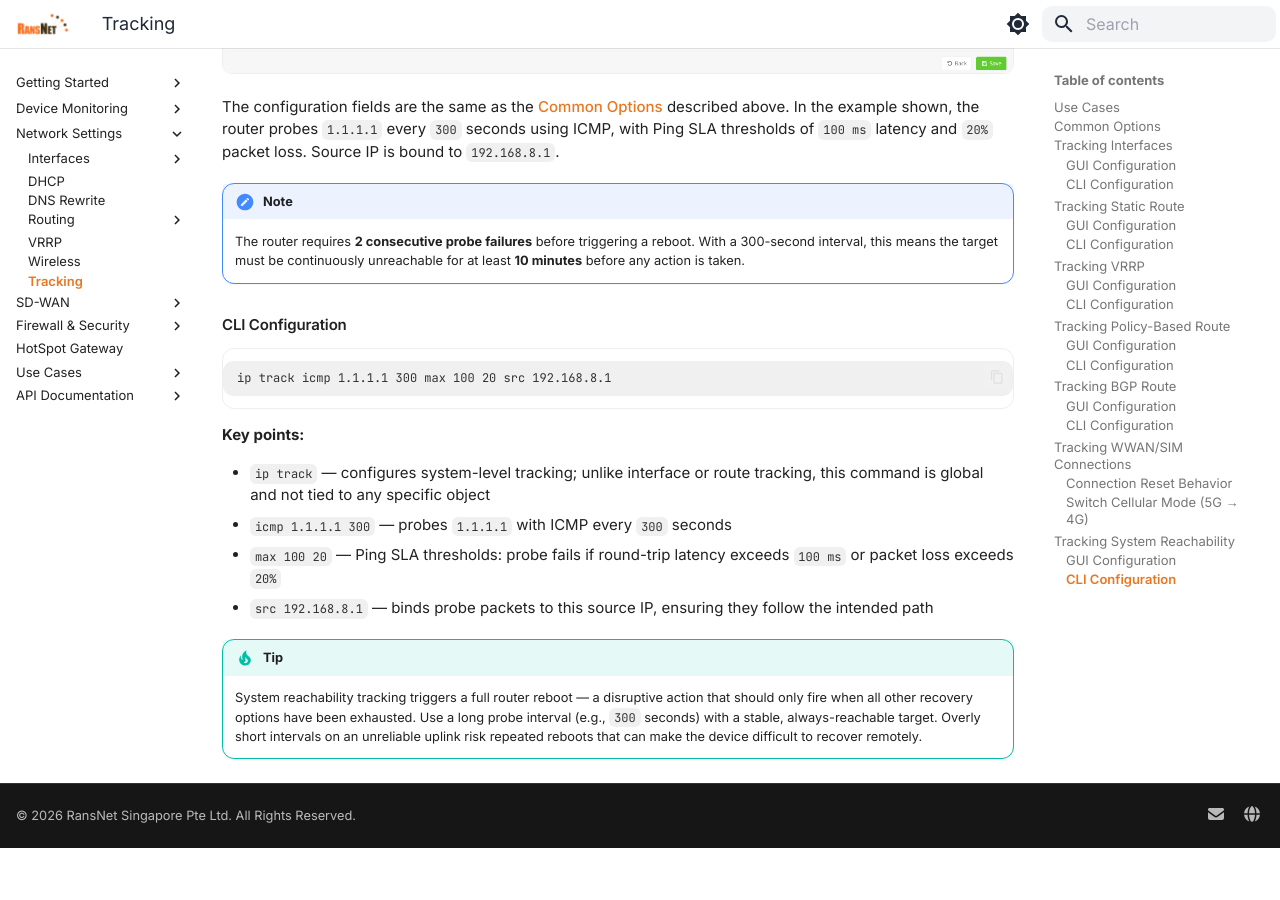
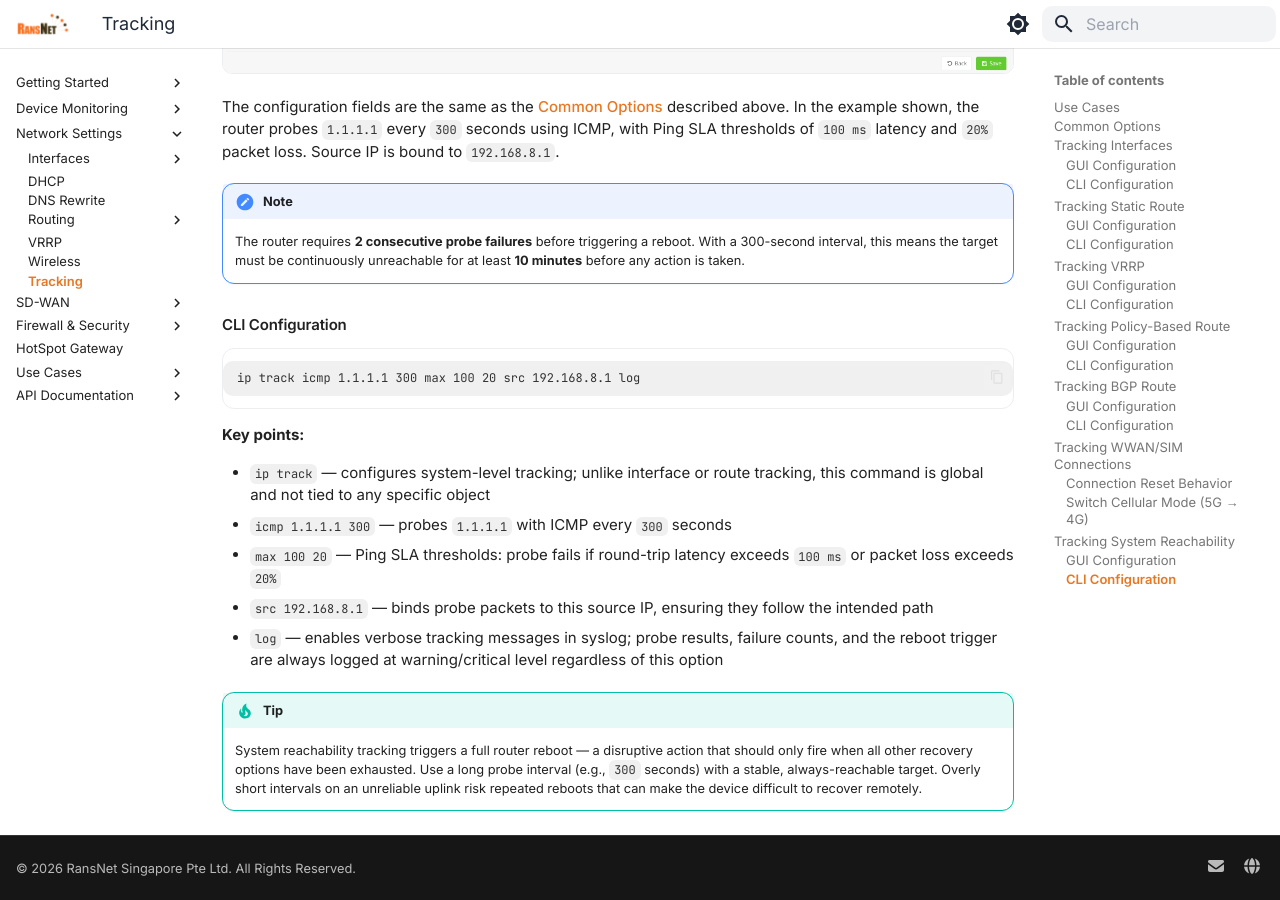
Before and after one commit to RansNet/docs, an MkDocs documentation site: the page built from docs/config/tracking.md, in a window 1280 px wide and 900 px high, scrolled down 8658 px. Built offline with MkDocs 1.6.1 and Material for MkDocs 9.7.7, drawn with Linux system fonts in a browser that asks for light colours; before the commit the page ends 9506 px from its top, so only the background shows below that.

Commit message:
Update tracking.md

````diff
--- a/docs/config/tracking.md
+++ b/docs/config/tracking.md
@@ -242,7 +242,7 @@ The configuration fields are the same as the [Common Options](#common-options) d
 ### CLI Configuration
 
 ```
-ip track icmp 1.1.1.1 300 max 100 20 src 192.168.8.1
+ip track icmp 1.1.1.1 300 max 100 20 src 192.168.8.1 log
 ```
 
 **Key points:**
@@ -251,6 +251,7 @@ ip track icmp 1.1.1.1 300 max 100 20 src 192.168.8.1
 - `icmp 1.1.1.1 300` — probes `1.1.1.1` with ICMP every `300` seconds
 - `max 100 20` — Ping SLA thresholds: probe fails if round-trip latency exceeds `100 ms` or packet loss exceeds `20%`
 - `src 192.168.8.1` — binds probe packets to this source IP, ensuring they follow the intended path
+- `log` — enables verbose tracking messages in syslog; probe results, failure counts, and the reboot trigger are always logged at warning/critical level regardless of this option
 
 !!! tip
     System reachability tracking triggers a full router reboot — a disruptive action that should only fire when all other recovery options have been exhausted. Use a long probe interval (e.g., `300` seconds) with a stable, always-reachable target. Overly short intervals on an unreliable uplink risk repeated reboots that can make the device difficult to recover remotely.
````
